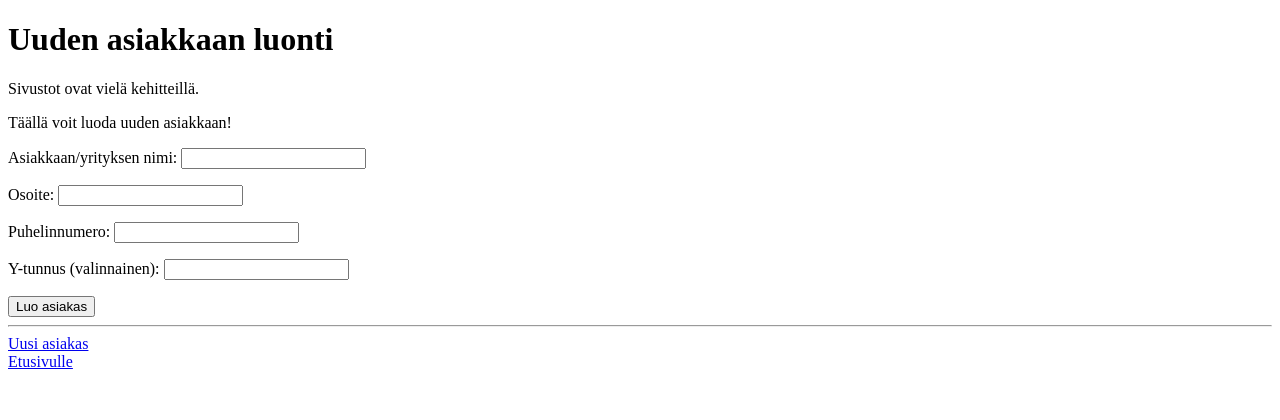
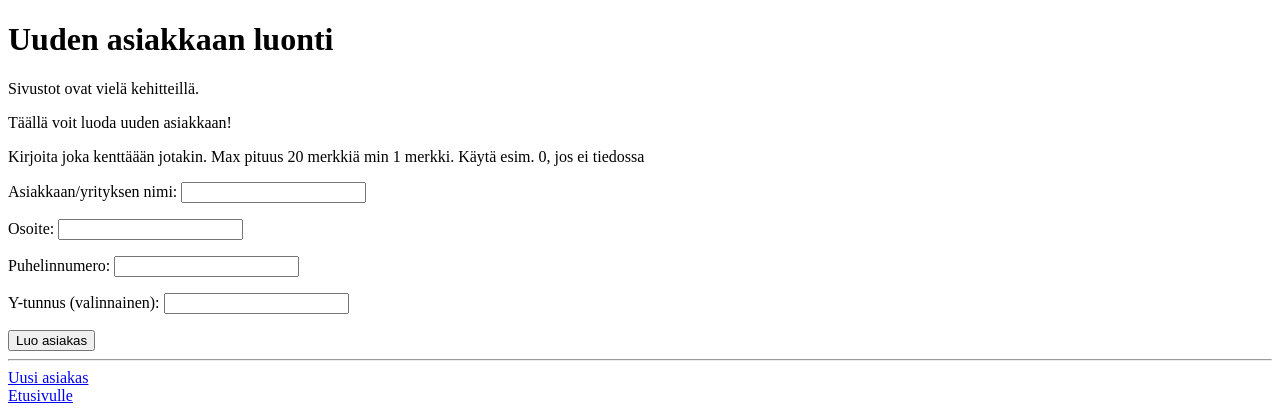
Before and after one commit to RGH84/invoicing-web-application, a Flask app: page /new_customer in a window 1280 px wide. Shown: the top 420 px of the page. Run offline with Flask 3, Linux system fonts and the light colour scheme; the visitor is signed in with stand-in values (Sample User, id 1).

Commit message:
Add the lenghts of the feeds.sql

```diff
--- a/routes.py
+++ b/routes.py
@@ -37,6 +37,10 @@ def register():
         username = request.form["username"]
         password1 = request.form["password1"]
         password2 = request.form["password2"]
+        if len(password1) > 20 or len(username) > 20:
+            return render_template("error.html", message="Liian pitkä tunnus tai salasana. Max 20 kirjainta.")
+        if len(password1) < 4 or len(username) < 4:
+            return render_template("error.html", message="Liian lyhyt tunnus tai salasana. Min 4 kirjainta.")
         if password1 != password2:
             return render_template("error.html", message="Salasanat eroavat")
         if users.register(username, password1):
@@ -53,6 +57,10 @@ def new_customer():
         address = request.form["address"]
         phonenumber = request.form["phonenumber"]
         business_id = request.form["business_id"]
+        if len(customer_name) > 20 or len(address) > 20 or len(phonenumber) > 20 or len(business_id) > 20:
+            return render_template("error.html", message="Joku kentistä on liian pitkä. Max 20 kirjainta")
+        if len(customer_name) < 1 or len(address) < 1 or len(phonenumber) < 1 or len(business_id) < 1:
+            return render_template("error.html", message="Joku kentistä puuttuu. Min 1 kirjain")
         if customers.new_customer(customer_name, address, phonenumber, business_id, user_id):
             return render_template("approve.html", message="Asiakkan luonti onnistui.")
         return render_template("error.html", message="Asiakkan luonti ei onnistunut")
@@ -73,6 +81,10 @@ def new_product():
         type = request.form["type"]
         product_number = request.form["product_number"]
         price = request.form["price"]
+        if len(product_name) > 20 or len(type) > 20 or len(product_number) > 20 or len(price) > 20:
+            return render_template("error.html", message="Joku kentistä on liian pitkä. Max 20 kirjainta")
+        if len(product_name) < 1 or len(type) < 1 or len(product_number) < 1 or len(price) < 1:
+            return render_template("error.html", message="Joku kentistä puuttuu. Min 1 kirjain")
         if products.new_product(product_name, type, product_number, price, user_id):
             return render_template("approve.html", message="Tuotteen luonti onnistui.")
         return render_template("error.html", message="Tuotteen luonti ei onnistunut")
--- a/templates/new_customer.html
+++ b/templates/new_customer.html
@@ -9,6 +9,7 @@
     <h1>Uuden asiakkaan luonti</h1>
     <p>Sivustot ovat vielä kehitteillä.</p>
     <p>Täällä voit luoda uuden asiakkaan!</p>
+    <p>Kirjoita joka kenttäään jotakin. Max pituus 20 merkkiä min 1 merkki. Käytä esim. 0, jos ei tiedossa</p>
     <form action="/new_customer" method="post">
     <p>Asiakkaan/yrityksen nimi: <input type="text" name="customer_name"></p>
     <p>Osoite: <input type="text" name="address"></p>
--- a/templates/new_product.html
+++ b/templates/new_product.html
@@ -9,6 +9,7 @@
     <h1>Uuden tuotteen tai palvelun luonti</h1>
     <p>Sivustot ovat vielä kehitteillä.</p>
     <p>Täällä voit luoda uusia tuotteitaja palveluita!</p>
+    <p>Kirjoita joka kenttäään jotakin. Max pituus 20 merkkiä min 1 merkki. Käytä esim. 0, jos ei tiedossa</p>
     <form action="/new_product" method="post">
     <p>Tuotteen/palvelun nimi: <input type="text" name="product_name"></p>
     <p>Tyyppi: <input type="text" name="type"></p>
--- a/templates/register.html
+++ b/templates/register.html
@@ -6,6 +6,7 @@
   </head>
   <body>
     <h1>Tee uusi käyttäjätunnus!</h1>
+    <p>Käyttäjätunnuksen ja salasanan max pituus on 20 merkkiä ja min 4 merkkiä.</p>
     <form action="/register" method="post">
     <p>Tunnus: <input type="text" name="username"></p>
     <p>Salasana: <input type="password" name="password1"></p>
```
